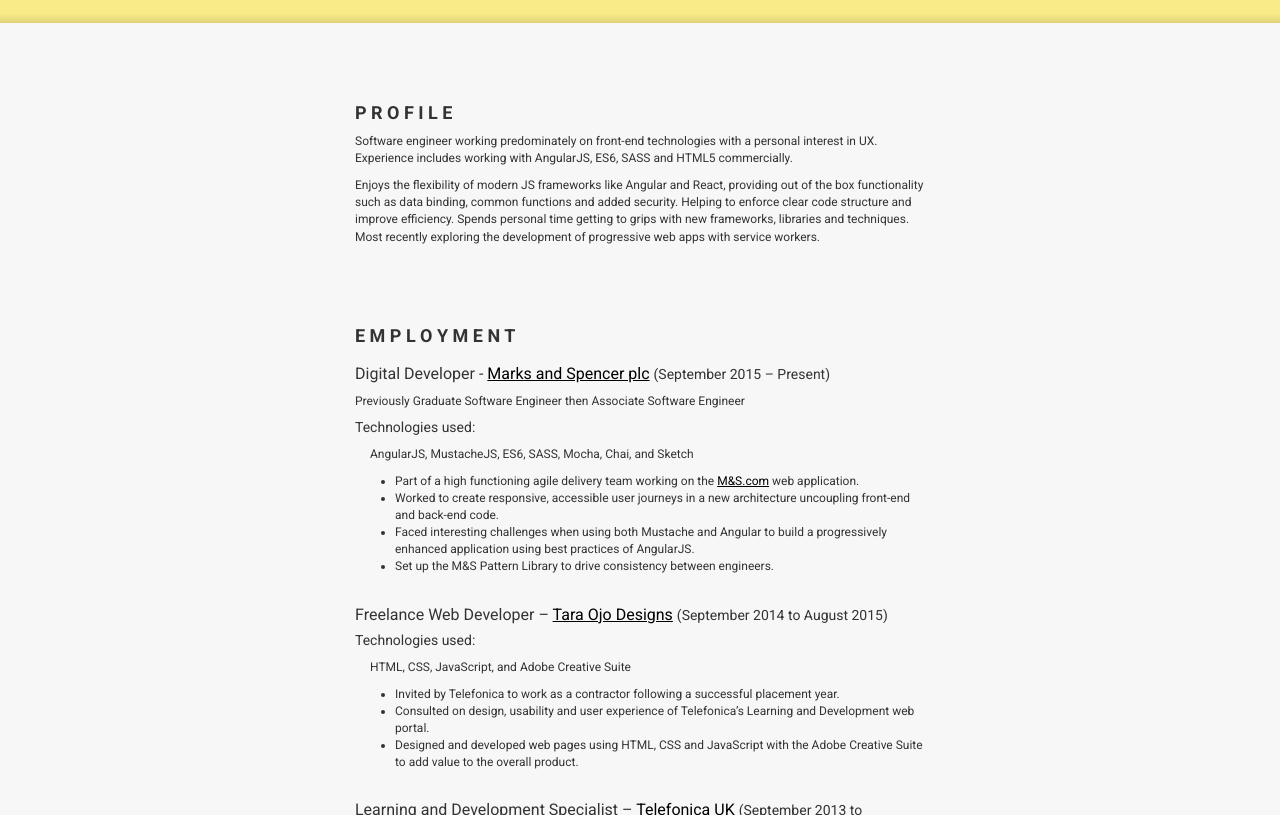
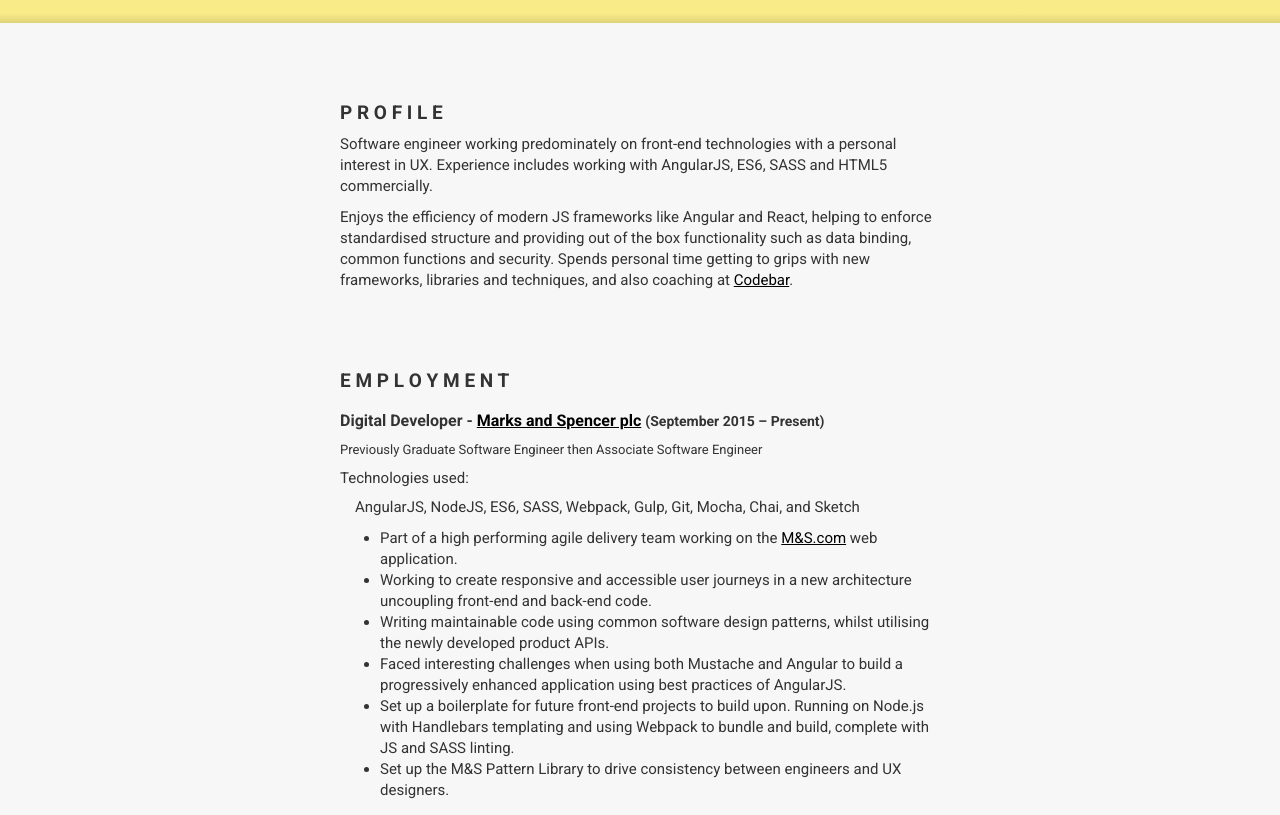
Before and after one commit to xkizer/taraojo.github.io, a plain HTML site: page cv/index.html in a window 1280 px wide. Shown: the part 87-902 px from the top of the page. Drawn offline with nearby package versions, Linux system fonts and the light colour scheme.

Commit message:
Update 2017-03-20T19:28:59.095Z

```diff
--- a/css/style.css
+++ b/css/style.css
@@ -1,15 +1,22 @@
 h3,
 .medium-text {
-  font-size: 16px; }
+  font-size: 1.6rem; }
 
 h4,
+.base-text {
+  font-size: 1.5rem; }
+
 .small-text {
-  font-size: 14px; }
+  font-size: 1.4rem; }
+
+.tiny-text {
+  font-size: 1.3rem; }
 
 body {
   font-family: Roboto, Arial, sans-serif;
   background: #F9EC88;
-  font-size: 1.2rem; }
+  font-size: 1.5rem;
+  line-height: 2.1rem; }
 
 a {
   color: #000000;
@@ -90,7 +97,7 @@ main.home {
   .header__title {
     position: relative;
     font-weight: 700;
-    font-size: 18px; }
+    font-size: 1.9rem; }
     .header__title--indent {
       left: -30px; }
     .header__title--center {
@@ -114,7 +121,7 @@ main.home {
       padding: 1rem;
       font-weight: 700;
       text-decoration: none;
-      font-size: 18px; }
+      font-size: 1.9rem; }
     .header__cta a:hover {
       background: #000000;
       color: #F9EC88; }
@@ -171,20 +178,23 @@ main.home {
       width: 100%;
       margin-bottom: 0; } }
 
+.cv h3 {
+  font-weight: 700; }
+
 .cv .container {
-  max-width: 600px; }
+  max-width: 630px; }
 
 .cv section {
   margin-top: 8rem; }
 
 .cv__employment {
-  margin-bottom: 3rem; }
+  margin-bottom: 3.5rem; }
 
 .cv__qualifications td {
   min-width: 7rem; }
 
 .cv__technologies h4 {
-  font-size: 14px; }
+  font-size: 1.5rem; }
 
 .cv__technologies ul {
   padding-left: 15px; }
--- a/cv/index.html
+++ b/cv/index.html
@@ -30,10 +30,8 @@
                     Experience includes working with AngularJS, ES6, SASS and HTML5 commercially.
                 </p>
                 <p>
-                    Enjoys the flexibility of modern JS frameworks like Angular and React, providing out of the box
-                    functionality such as data binding, common functions and added security. Helping to enforce clear code
-                    structure and improve efficiency. Spends personal time getting to grips with new frameworks,
-                    libraries and techniques. Most recently exploring the development of progressive web apps with service workers.
+                    Enjoys the efficiency of modern JS frameworks like Angular and React, helping to enforce standardised
+                    structure and providing out of the box functionality such as data binding, common functions and security. Spends personal time getting to grips with new frameworks, libraries and techniques, and also coaching at <a href="https://codebar.io/">Codebar</a>.
                 </p>
             </section>
 
@@ -49,7 +47,7 @@
                         <a href="https://www.marksandspencer.com/" target="_blank">Marks and Spencer plc</a>
                         <span class="small-text"> (September 2015 – Present)</span>
                     </h3>
-                    <p>
+                    <p class="tiny-text">
                         Previously Graduate Software Engineer then Associate Software Engineer
                     </p>
 
@@ -59,9 +57,12 @@
                         </h4>
                         <ul>
                             <li>AngularJS,</li>
-                            <li>MustacheJS,</li>
+                            <li>NodeJS,</li>
                             <li>ES6,</li>
                             <li>SASS,</li>
+                            <li>Webpack,</li>
+                            <li>Gulp,</li>
+                            <li>Git,</li>
                             <li>Mocha,</li>
                             <li>Chai, and</li>
                             <li>Sketch</li>
@@ -70,19 +71,25 @@
 
                     <ul>
                         <li>
-                            Part of a high functioning agile delivery team working on the <a
+                            Part of a high performing agile delivery team working on the <a
                                 href="http://marksandspencer.com" target="_blank">M&amp;S.com</a> web application.
                         </li>
                         <li>
-                            Worked to create responsive, accessible user journeys in a new architecture uncoupling
+                            Working to create responsive and accessible user journeys in a new architecture uncoupling
                             front-end and back-end code.
+                        </li>
+                        <li>
+                            Writing maintainable code using common software design patterns, whilst utilising the newly developed product APIs.
                         </li>
                         <li>
                             Faced interesting challenges when using both Mustache and Angular to build a progressively
                             enhanced application using best practices of AngularJS.
                         </li>
                         <li>
-                            Set up the M&S Pattern Library to drive consistency between engineers.
+                            Set up a boilerplate for future front-end projects to build upon. Running on Node.js with Handlebars templating and using Webpack to bundle and build, complete with JS and SASS linting.
+                        </li>
+                        <li>
+                            Set up the M&S Pattern Library to drive consistency between engineers and UX designers.
                         </li>
                     </ul>
                 </div>
@@ -109,7 +116,7 @@
                             Invited by Telefonica to work as a contractor following a successful placement year.
                         </li>
                         <li>
-                            Consulted on design, usability and user experience of Telefonica’s Learning and Development
+                            Consulted on design and user experience of Telefonica’s Learning and Development
                             web portal.
                         </li>
                         <li>
@@ -171,6 +178,7 @@
                             <li>HTML,</li>
                             <li>CSS,</li>
                             <li>JavaScript,</li>
+                            <li>SVN,</li>
                             <li>Dojo Toolkit,</li>
                             <li>Objective C</li>
                         </ul>
@@ -204,7 +212,7 @@
                 </h3>
                 <ul>
                     <li>
-                        Part of the West London chapter of coaches, providing one on one support for beginners who want to learn to code.
+                        Part of the West London chapter of coaches, providing one on one support for people from underrepresented groups who want to learn to code.
                     </li>
                 </ul>
 
```
